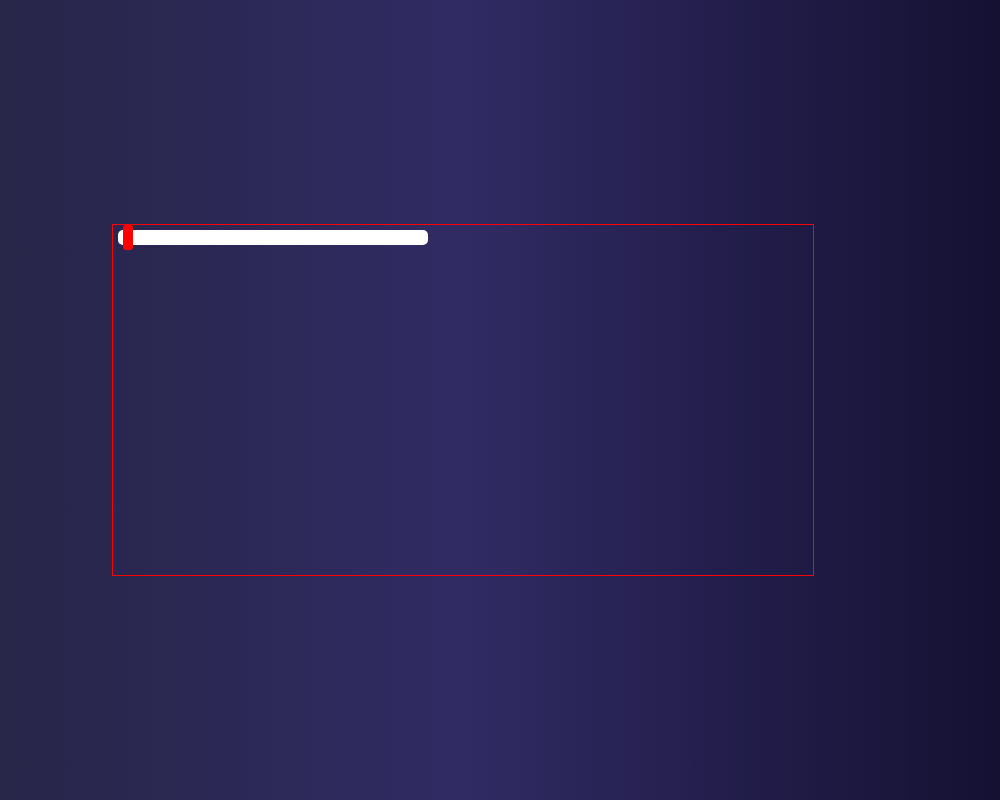
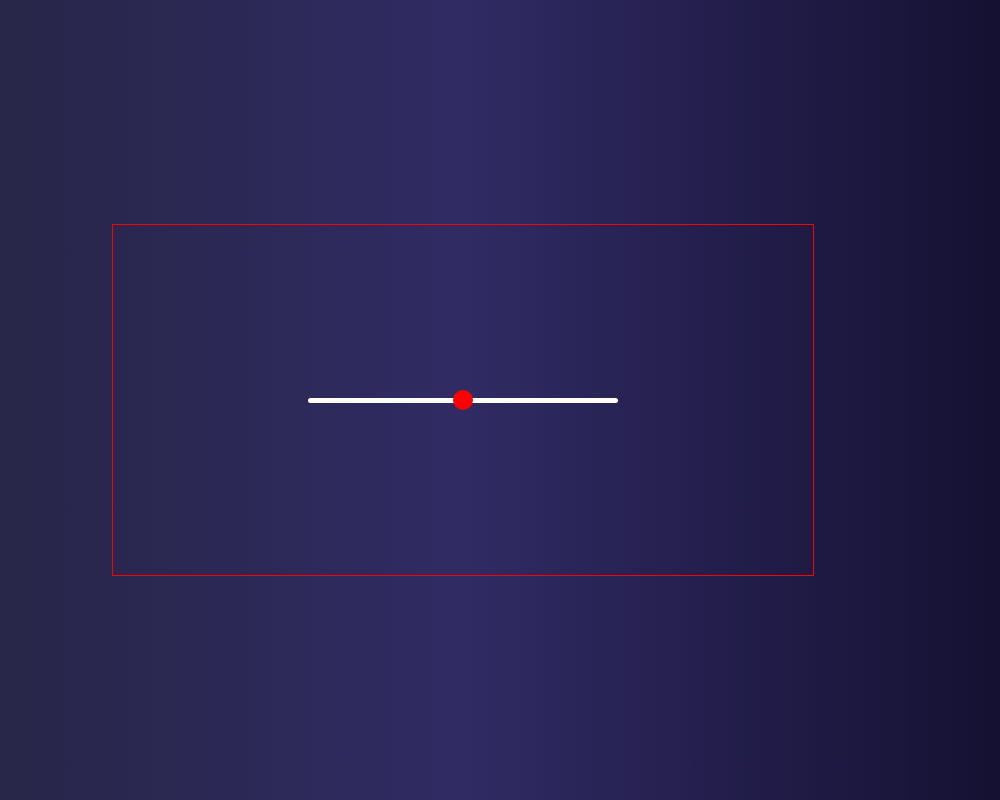
Before and after one commit to SectumImperial/meta-slider, a website built with webpack: page src/index.pug in a window 1280 px wide. Shown: the whole page, without its empty margins (177-1177 px from the left). Built offline with nearby package versions, Linux system fonts and the light colour scheme.

Commit message:
Slider was divide by components

```diff
--- a/package.json
+++ b/package.json
@@ -45,6 +45,7 @@
     "eslint-webpack-plugin": "^3.2.0",
     "html-webpack-plugin": "^5.5.0",
     "jest": "^28.1.3",
+    "jest-environment-jsdom": "^28.1.3",
     "mini-css-extract-plugin": "^2.6.1",
     "postcss": "^8.4.14",
     "postcss-loader": "^7.0.1",
--- a/src/Model/Validator.ts
+++ b/src/Model/Validator.ts
@@ -13,7 +13,7 @@ class Validator {
     this.resultObject = initialState;
   }
 
-  public setData(data: ModelInterface) {
+  public setData(data: ModelInterface): void {
     const { min, max, value, step } = data;
     this.min = min;
     this.max = max;
@@ -21,7 +21,7 @@ class Validator {
     this.step = step;
   }
 
-  public validateData() {
+  public validateData(): ModelInterface {
     this.checkRange();
     this.checkStep();
     this.checkValue();
@@ -29,7 +29,7 @@ class Validator {
     return this.resultObject;
   }
 
-  private checkRange() {
+  private checkRange(): void {
     if (this.min === this.max) {
       this.max = this.min + this.step;
     }
@@ -41,7 +41,7 @@ class Validator {
     this.resultObject.max = this.max;
   }
 
-  private checkStep() {
+  private checkStep(): void {
     const allRange = this.max - this.min;
 
     if (this.step > allRange) {
@@ -50,7 +50,7 @@ class Validator {
     this.resultObject.step = this.step;
   }
 
-  private checkValue() {
+  private checkValue(): void {
     if (this.value > this.max) {
       this.value = this.max;
     }
--- a/src/View/View.ts
+++ b/src/View/View.ts
@@ -1,78 +1,14 @@
+import Slider from './subViews/Slider/Slider';
 import './view.scss'
 
 class View {
   root: Element;
-  thumb: HTMLDivElement;
-  scale: HTMLDivElement;
-  shiftX: number;
+  slider: Slider;
 
   constructor(root: Element) {
     this.root = root;
-    this.createSlider(root);
-    this.scale = document.querySelector('.slider__scale') as HTMLDivElement;
-    this.thumb = document.querySelector('.slider__thumb') as HTMLDivElement;
-    this.shiftX = 0;
-    this.addListenners();
+    this.slider = new Slider(root);
   }
-
-  private createSlider(root: Element): void {
-
-    const slider = this.createSliderWrapper();
-    this.createSliderElem(slider, 'slider__scale');
-    this.createSliderElem(slider, 'slider__thumb');
-
-    root.append(slider);
-  }
-
-  private createSliderWrapper(): HTMLDivElement {
-    const sliderWrapper = document.createElement('div');
-    sliderWrapper.className = 'slider';
-    return sliderWrapper;
-  }
-
-  private createSliderElem(slider: HTMLDivElement, sliderClass = ''): void {
-    const element = document.createElement('div');
-    element.className = sliderClass
-    slider.append(element);
-  }
-
-
-  private addListenners() {
-    this.thumb.addEventListener('mousedown', this.moveToggle.bind(this));
-    this.thumb.addEventListener('dragstart', () => {
-      return false;
-    });
-  }
-
-  private moveToggle(event: MouseEvent) {
-    event.preventDefault()
-
-
-    this.shiftX = event.clientX - this.thumb.getBoundingClientRect().left;
-
-    const onMouseMove = (event: MouseEvent) => {
-      let newLeft = event.clientX - this.shiftX - this.scale.getBoundingClientRect().left;
-      if (newLeft < 0) {
-        newLeft = 0;
-      }
-      let rightEdge = this.scale.offsetWidth - this.thumb.offsetWidth;
-      if (newLeft > rightEdge) {
-        newLeft = rightEdge;
-      }
-
-      this.thumb.style.left = newLeft + 'px';
-    }
-
-    const onMouseUp = () => {
-      document.removeEventListener('mouseup', onMouseUp);
-      document.removeEventListener('mousemove', onMouseMove);
-    }
-
-    document.addEventListener('mousemove', onMouseMove);
-    document.addEventListener('mouseup', onMouseUp);
-  }
-
-
 }
 
 export default View;
--- /dev/null
+++ b/src/View/subViews/Scale/Scale.ts
@@ -0,0 +1,31 @@
+class Scale {
+  root: HTMLDivElement;
+  scale!: HTMLDivElement;
+
+  constructor(root: HTMLDivElement) {
+    this.root = root;
+    this.init();
+  }
+
+  private init(): void {
+    this.scale = this.createScale();
+    this.addScale()
+  }
+
+  public getScale() {
+    if (this.scale) return this.scale;
+    return this.createScale();
+  }
+
+  private createScale(): HTMLDivElement {
+    const element = document.createElement('div');
+    element.className = 'slider__scale'
+    return element;
+  }
+
+  private addScale() {
+    this.root.append(this.scale);
+  }
+}
+
+export default Scale;
--- /dev/null
+++ b/src/View/subViews/Slider/Slider.ts
@@ -0,0 +1,44 @@
+import Thumb from "../Thumb/Thumb";
+import Scale from "../Scale/Scale";
+
+class Slider {
+  root: Element;
+  slider!: HTMLDivElement;
+  thumb!: Thumb;
+  scale!: Scale;
+  scaleElement!: HTMLDivElement;
+
+  constructor(root: Element) {
+    this.root = root;
+    this.init();
+  }
+
+  private init(): void {
+    this.slider = this.createSlider();
+    this.createElements();
+    this.addElements();
+    this.addSlider();
+  }
+
+  private createElements(): void {
+    this.scale = new Scale(this.slider);
+    this.scaleElement = this.scale.getScale() as HTMLDivElement;
+    this.thumb = new Thumb(this.scaleElement, 50);
+  }
+
+  private addElements(): void {
+    // this.scale.append(this.thumb);
+  }
+
+  private addSlider(): void {
+    this.root.append(this.slider);
+  }
+
+  private createSlider(): HTMLDivElement {
+    const sliderWrapper = document.createElement('div');
+    sliderWrapper.className = 'slider';
+    return sliderWrapper;
+  }
+}
+
+export default Slider;
--- /dev/null
+++ b/src/View/subViews/Thumb/Thumb.ts
@@ -0,0 +1,30 @@
+class Thumb {
+  root: HTMLDivElement;
+  positionPercent: number;
+  thumb!: HTMLDivElement;
+
+  constructor(root: HTMLDivElement, positionPercent: number) {
+    this.root = root;
+    this.positionPercent = positionPercent;
+    this.init();
+  }
+
+  public setPosition(positionPercent: number): void {
+    this.positionPercent = positionPercent;
+    this.thumb.style.left = this.positionPercent + '%';
+  }
+
+  private init(): void {
+    this.thumb = this.createThumb();
+    this.root.append(this.thumb);
+    this.setPosition(this.positionPercent);
+  }
+
+  private createThumb(): HTMLDivElement {
+    const element = document.createElement('div');
+    element.className = 'slider__thumb'
+    return element;
+  }
+}
+
+export default Thumb;
--- a/src/View/view.scss
+++ b/src/View/view.scss
@@ -1,23 +1,22 @@
 .slider {
-
-  position: relative;
+  display: flex;
+  justify-content: center;
 
   &__scale {
-    position: absolute;
-
-    border-radius: 5px;
+    position: relative;
     background: white;
     width: 310px;
-    height: 15px;
-    margin: 5px;
+    height: 5px;
+    border-radius: 10px;
   }
 
   &__thumb {
     position: absolute;
     top: 50%;
-    width: 10px;
-    height: 25px;
-    border-radius: 3px;
+    transform: translate(-50%, -50%);
+    width: 20px;
+    height: 20px;
+    border-radius: 50%;
     left: 10px;
     background: red;
     cursor: pointer;
--- a/src/styles.scss
+++ b/src/styles.scss
@@ -13,6 +13,9 @@
   min-height: 100vh;
 
   &__slider {
+    display: flex;
+    justify-content: center;
+    align-items: center;
     width: 700px;
     height: 350px;
     border: 1px solid red;
```
Also changed, not shown: src/View/view.test.ts (added, +27 -0 lines), 1 other file.
